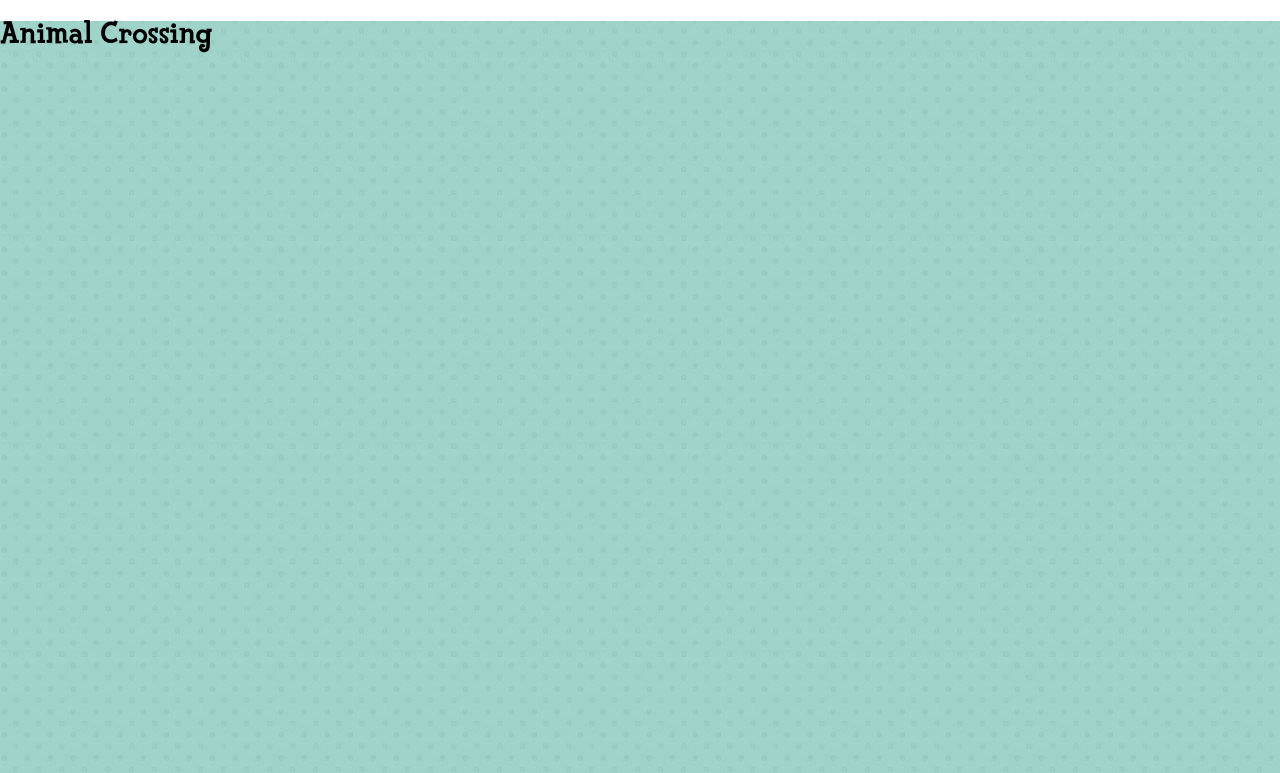
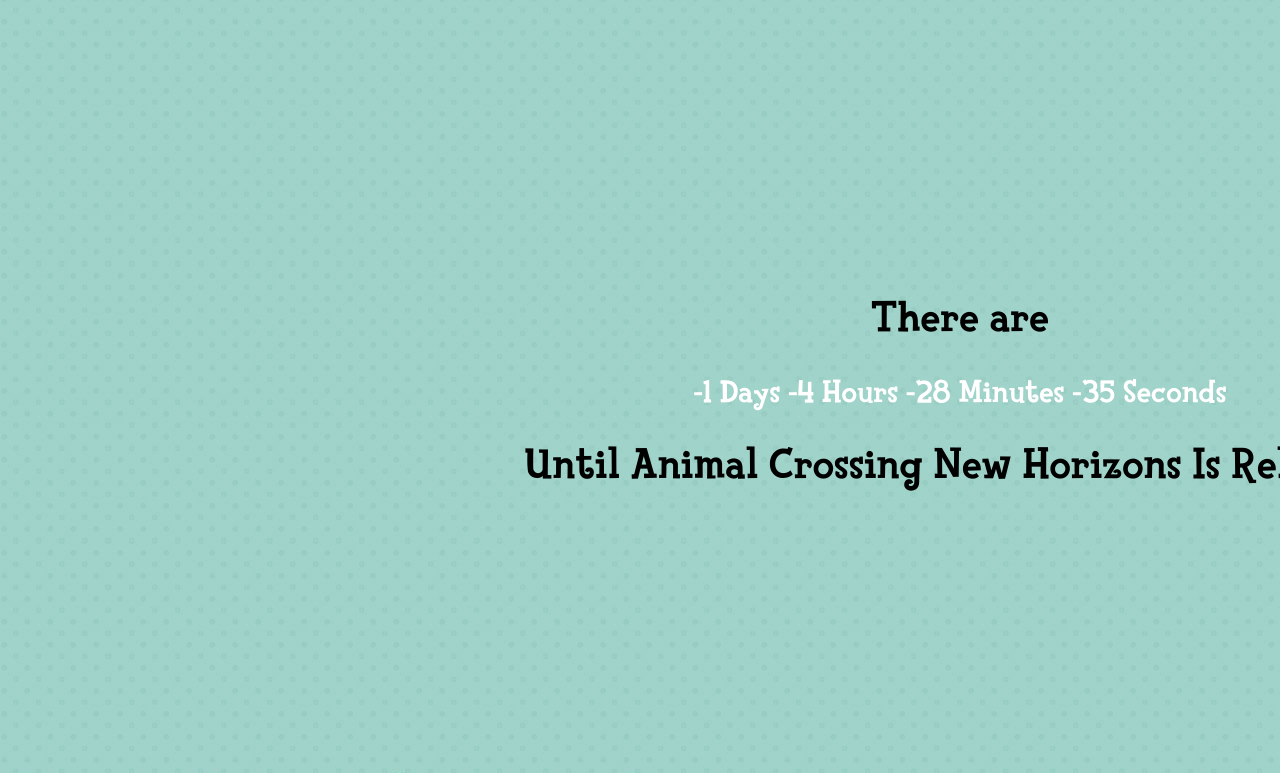
Before and after one commit to pinecat/aclaunch, a React (Create React App) app: page / in a window 1280 px wide. Shown: the top 773 px of the page. Built offline with nearby package versions, Linux system fonts and the light colour scheme.

Commit message:
got timer working

```diff
--- a/src/App.js
+++ b/src/App.js
@@ -1,32 +1,58 @@
+/* imports */
+// components
 import React, { Component } from 'react';
+import Timer from './components/Timer';
+
+// resources
 import wallpaper from './resources/img/wallpaper.jpg';
 import './resources/css/finkheavy/finkheavyfont.css';
-import Timer from './components/Timer'
+import date from './resources/txt/date.json';
 
+/*
+  class App
+  React.Component
+  entry point of the react app
+*/
 class App extends Component {
-  constructor(props) {
-    super(props)
-    var offset = new Date().getTimezoneOffset();
-    console.log(offset);
-  }
-
+  /*
+    render
+      renders the DOM
+    params:
+      none
+    returns:
+      void
+  */
   render() {
     return (
-      <div style={ style } >
-        <h1>Animal Crossing</h1>
-        <Timer />
+      <div style={ bgStyle } >
+        <div style={ defStyle } >
+          <h2 style={ headerStyle } >There are</h2>
+          <Timer cntdwnDate={ date.cntdwnDate } />
+          <h2 style={ headerStyle } >Until Animal Crossing New Horizons Is Released!</h2>
+        </div>
       </div>
     );
   }
 }
 
-const style = {
+const headerStyle = {
+  fontSize: '44px',
+}
+
+const defStyle = {
+  textAlign: 'center',
+  position: 'relative',
+  marginTop: '300px',
+}
+
+const bgStyle = {
   width: '1920px',
   height: '1080px',
   margin: 0,
   backgroundImage: `url(${ wallpaper })`,
   fontFamily: 'FinkHeavy',
   fontWeight: '900',
+  overflow: 'hidden',
 }
 
 export default App;
--- a/src/components/Timer.js
+++ b/src/components/Timer.js
@@ -1,17 +1,107 @@
+/* imports */
+// components
 import React, { Component } from 'react';
 
+/*
+  class Timer
+  React.Component
+*/
 class Timer extends Component {
+  /*
+    constructor
+      initializes the timer, calculates countdown for page load
+    params:
+      props:
+        cntdwnDate - str - date we are counting down to
+    returns:
+      void
+  */
   constructor(props) {
-    super(props)
+    super(props);                                                 // call super on props
+    this.timer = 0;                                               // timer for the countdown
+    this.later = new Date(props.cntdwnDate).getTime();            // create future date using cntwnDate from props
+    let time = this.calculate(this.later - new Date().getTime()); // calculate countdown for page load
+    this.state = {                                                // set the state (intialize the state)
+      time: time,
+      expired: false,
+    }
+    this.tick = this.tick.bind(this);                             // bind tick()
+    this.calculate = this.calculate.bind(this);                   // bind calculate()
   }
 
+  /*
+    componentDidMount
+      checks if the DOM mounted, if so, starts the countdown clock
+    params:
+      none
+    returns:
+      void
+  */
+  componentDidMount() {
+    this.timer = setInterval(this.tick, 1000) // call this.tick in 1 second intervals
+  }
+
+  /*
+    calculate
+      calculates the remaining days, hours, mins, and secs given a distance (later - now)
+    params:
+      distance - # - the time remaining between our countdown date and the current date
+    returns:
+      time - json - object of the days, hours, mins, and secs remaining
+  */
+  calculate(distance) {
+    var days = Math.floor(distance / (1000 * 60 * 60 * 24));                        // calculate days
+    var hours = Math.floor((distance % (1000 * 60 * 60 * 24)) / (1000 * 60 * 60));  // calculate hours
+    var minutes = Math.floor((distance % (1000 * 60 * 60)) / (1000 * 60));          // calculate minutes
+    var seconds = Math.floor((distance % (1000 * 60)) / 1000);                      // calculate seconds
+    let time = {  // create object to store data for return
+      days: days,
+      hours: hours,
+      minutes: minutes,
+      seconds: seconds,
+    };
+    return time; // return the data
+  }
+
+  /*
+    tick
+      func passed to setInterval, gets current date, then
+      calls calculate and updates the state accordingly
+    params:
+      none
+    returns:
+      void
+  */
+  tick() {
+    var now = new Date().getTime();       // get current date and time
+    var distance = this.later - now;      // figure out distance between both datetimes
+    var time = this.calculate(distance);  // calculate the days, hours, mins, and secs
+    this.setState({                       // set the state
+      time: time,
+    });
+  }
+
+  /*
+    render
+      renders the DOM
+    params:
+      none
+    returns:
+      void
+  */
   render() {
     return (
       <div>
-
+        <h1 style={ headerStyle } >
+          { this.state.time.days } Days { this.state.time.hours } Hours { this.state.time.minutes } Minutes { this.state.time.seconds } Seconds
+        </h1>
       </div>
     )
   }
 }
 
+const headerStyle = {
+  color: '#ffffff',
+}
+
 export default Timer;
--- /dev/null
+++ b/src/resources/txt/date.json
@@ -0,0 +1,3 @@
+{
+  "cntdwnDate": "Dec 31, 2019 00:00:00"
+}
```
